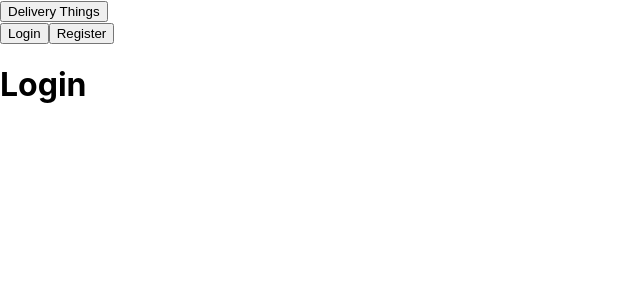
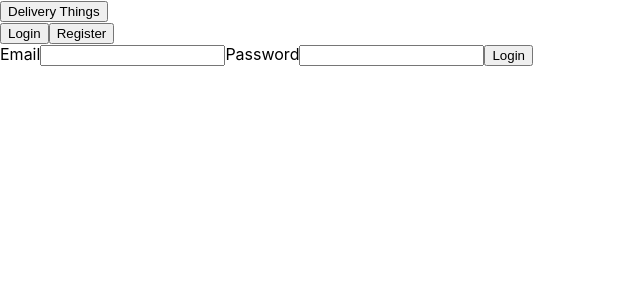
Before and after one commit to LucasTFranca/delivery-things-frontend, a React (Create React App) app: page /login in a window 1280 px wide. Shown: the top 300 px of the page, without its empty margins (0-640 px from the left). Built offline with nearby package versions, Linux system fonts and the light colour scheme; no server answers.

Commit message:
Login Page adicionada

```diff
--- a/src/App.jsx
+++ b/src/App.jsx
@@ -2,6 +2,7 @@ import React from 'react';
 import { Route, Routes } from 'react-router-dom';
 import Home from './pages/Home';
 import Login from './pages/Login';
+import Product from './pages/Product';
 import Register from './pages/Register';
 
 function App() {
@@ -11,6 +12,7 @@ function App() {
         <Route path="/" element={<Home />} />
         <Route path="/login" element={<Login />} />
         <Route path="/register" element={<Register />} />
+        <Route path="/product" element={<Product />} />
       </Routes>
     </div>
   );
--- a/src/context/ProductProvider.jsx
+++ b/src/context/ProductProvider.jsx
@@ -1,7 +1,7 @@
 import React, { useEffect, useMemo, useState } from 'react';
 import PropTypes from 'prop-types';
 import ProductContext from './ProductContext';
-import getAllProducts from '../service';
+import { getAllProducts } from '../service';
 
 function ProductProvider({ children }) {
   const [products, setProducts] = useState([]);
--- a/src/pages/Login.jsx
+++ b/src/pages/Login.jsx
@@ -1,11 +1,79 @@
-import React from 'react';
+import React, { useState } from 'react';
+import { useNavigate } from 'react-router-dom';
 import Header from '../components/Header';
+import { connectUser } from '../service';
 
 function Login() {
+  const [email, setEmail] = useState('');
+  const [password, setPassword] = useState('');
+  const [error, setError] = useState('');
+
+  const navigate = useNavigate();
+
+  function handleChange({ target }) {
+    setError('');
+
+    const inputDictionary = {
+      email: () => setEmail(target.value),
+      password: () => setPassword(target.value),
+    };
+
+    inputDictionary[target.id]();
+  }
+
+  function getIn(token) {
+    localStorage.user = token;
+
+    navigate('/product');
+  }
+
+  async function verificationToLogin() {
+    const user = {
+      email,
+      password,
+    };
+
+    const data = await connectUser(user);
+
+    if (data.token) getIn(data.token);
+    else setError('Email or password wrong');
+  }
+
+  function onSubmit() {
+    const emailRegex = /^\w+([.-]?\w+)*@\w+([.-]?\w+)*(\.\w{2,3})+$/;
+    const emailIsValid = emailRegex.test(email);
+
+    if (!emailIsValid) {
+      setError('Invalid email!');
+    } else if (password.length < 5) {
+      setError('Password must be at least 5 characters!');
+    } else {
+      verificationToLogin();
+    }
+  }
+
   return (
     <div>
       <Header />
-      <h1>Login</h1>
+      <form>
+        {
+          error && (
+            <span>{error}</span>
+          )
+        }
+
+        <label htmlFor="email">
+          Email
+          <input onChange={handleChange} value={email} type="email" id="email" />
+        </label>
+
+        <label htmlFor="password">
+          Password
+          <input onChange={handleChange} value={password} type="password" id="password" />
+        </label>
+
+        <button onClick={onSubmit} type="button">Login</button>
+      </form>
     </div>
   );
 }
--- /dev/null
+++ b/src/pages/Product.jsx
@@ -0,0 +1,7 @@
+import React from 'react';
+
+function Product() {
+  return <div>Product</div>;
+}
+
+export default Product;
--- a/src/service/index.js
+++ b/src/service/index.js
@@ -8,4 +8,17 @@ const getAllProducts = async () => {
   return data;
 };
 
-export default getAllProducts;
+const connectUser = async (user) => {
+  try {
+    const { data } = await axios.post(`${baseUrl}/login`, user);
+
+    return data;
+  } catch (error) {
+    return error.message;
+  }
+};
+
+export {
+  getAllProducts,
+  connectUser,
+};
```
